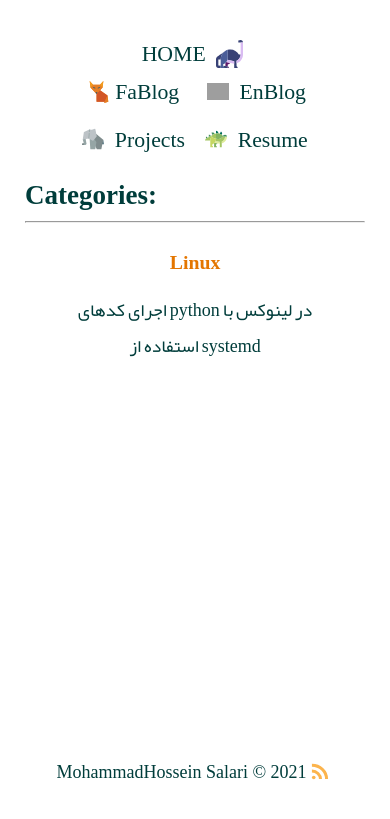
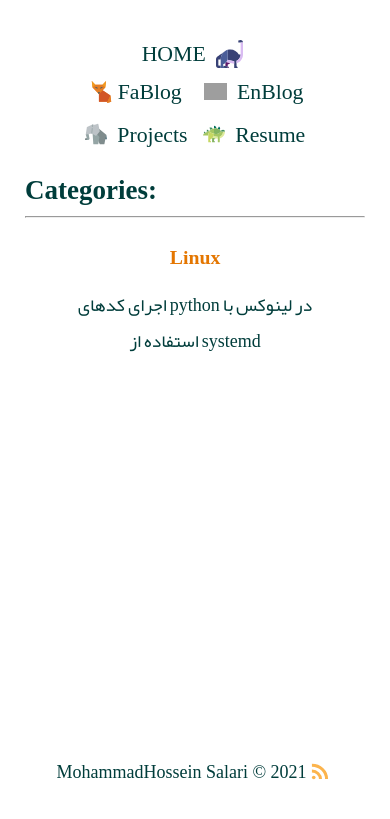
Before and after one commit to mh-salari/mh-salari.ir, a Jekyll site: the page built from categories.html, in a window 390 px wide. Shown: the top 819 px of the page. Built offline with Jekyll 4.4.1, drawn with Linux system fonts in a browser that asks for light colours; some web fonts are replaced; grey boxes are pictures that could not be loaded.

Commit message:
fix: nav bar gap in small screens

```diff
--- a/_sass/components/nav-bar.scss
+++ b/_sass/components/nav-bar.scss
@@ -47,7 +47,7 @@
         ul {
             display: grid;
             grid-template-columns: 1fr 1fr;
-            gap: 20px;
+            gap: 15px;
         }
     }
 }
```
Also changed, not shown: 3 other files.
